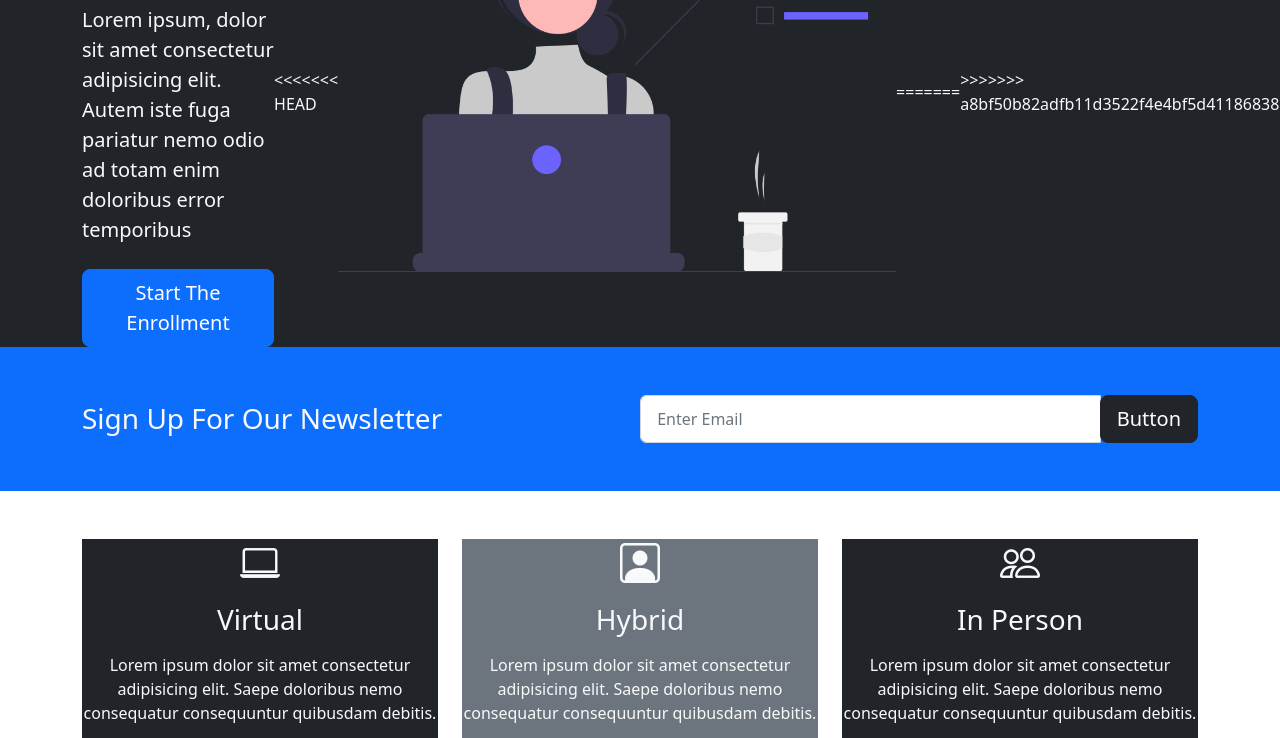
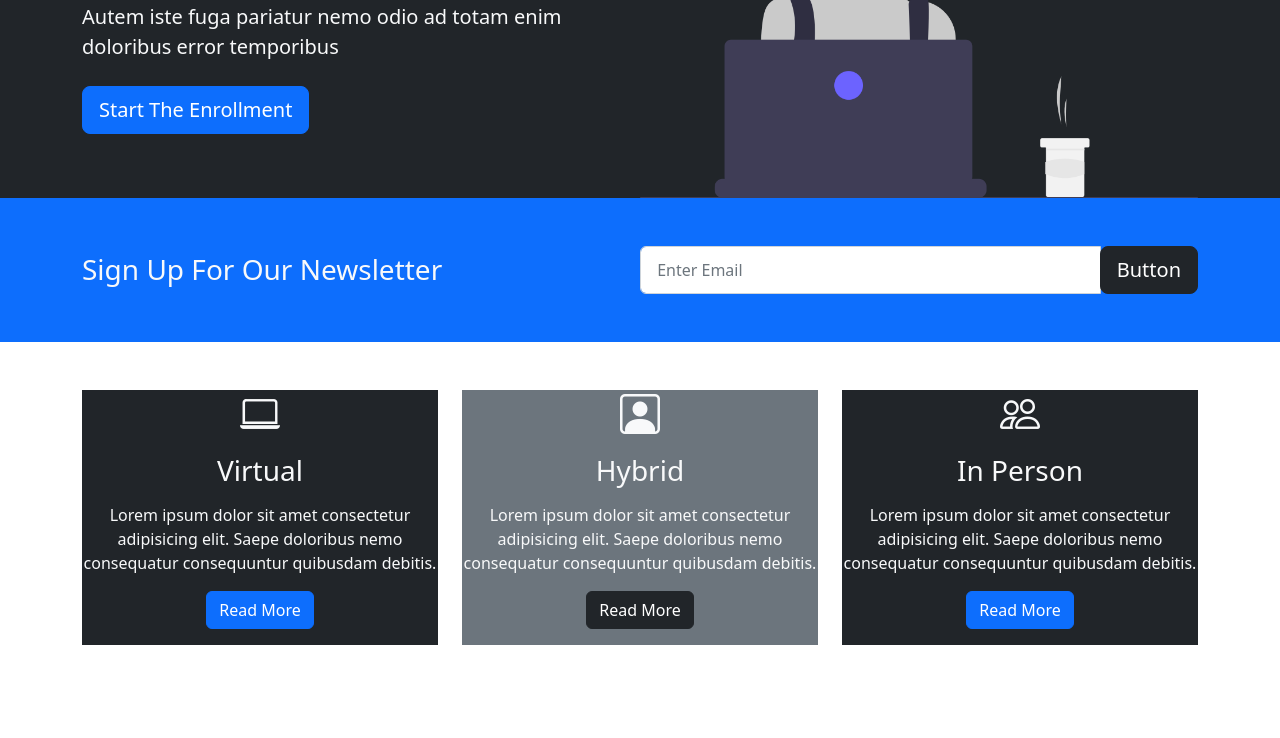
Before and after one commit to AsiyeGokalp/frontend-bootcamp, a plain HTML site: page index.html in a window 1280 px wide. Shown: the part 271-1009 px from the top of the page. Drawn offline with nearby package versions, Linux system fonts and the light colour scheme.

Commit message:
index img

```diff
--- a/index.html
+++ b/index.html
@@ -71,11 +71,7 @@
 
                 </div>
 
-<<<<<<< HEAD
                 <img class="img-fluid  w-50 d-none d-sm-block " src="./showcase.png" alt="">
-=======
-                <img class="img-fluid  w-50 d-none d-sm-block " src="./showcase.svg" alt="">
->>>>>>> a8bf50b82adfb11d3522f4e4bf5d41186838ea9e
 
 
              </div>
```
